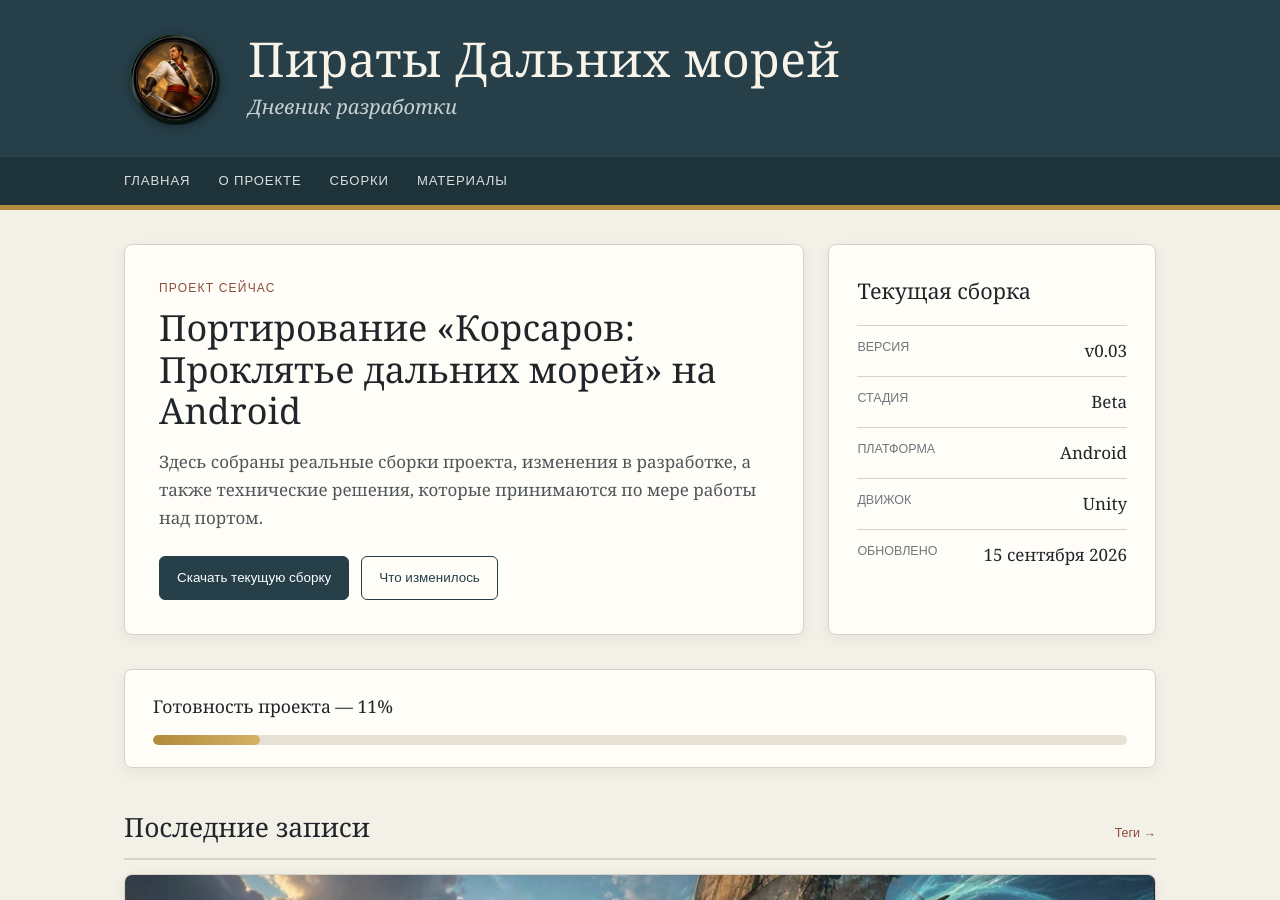
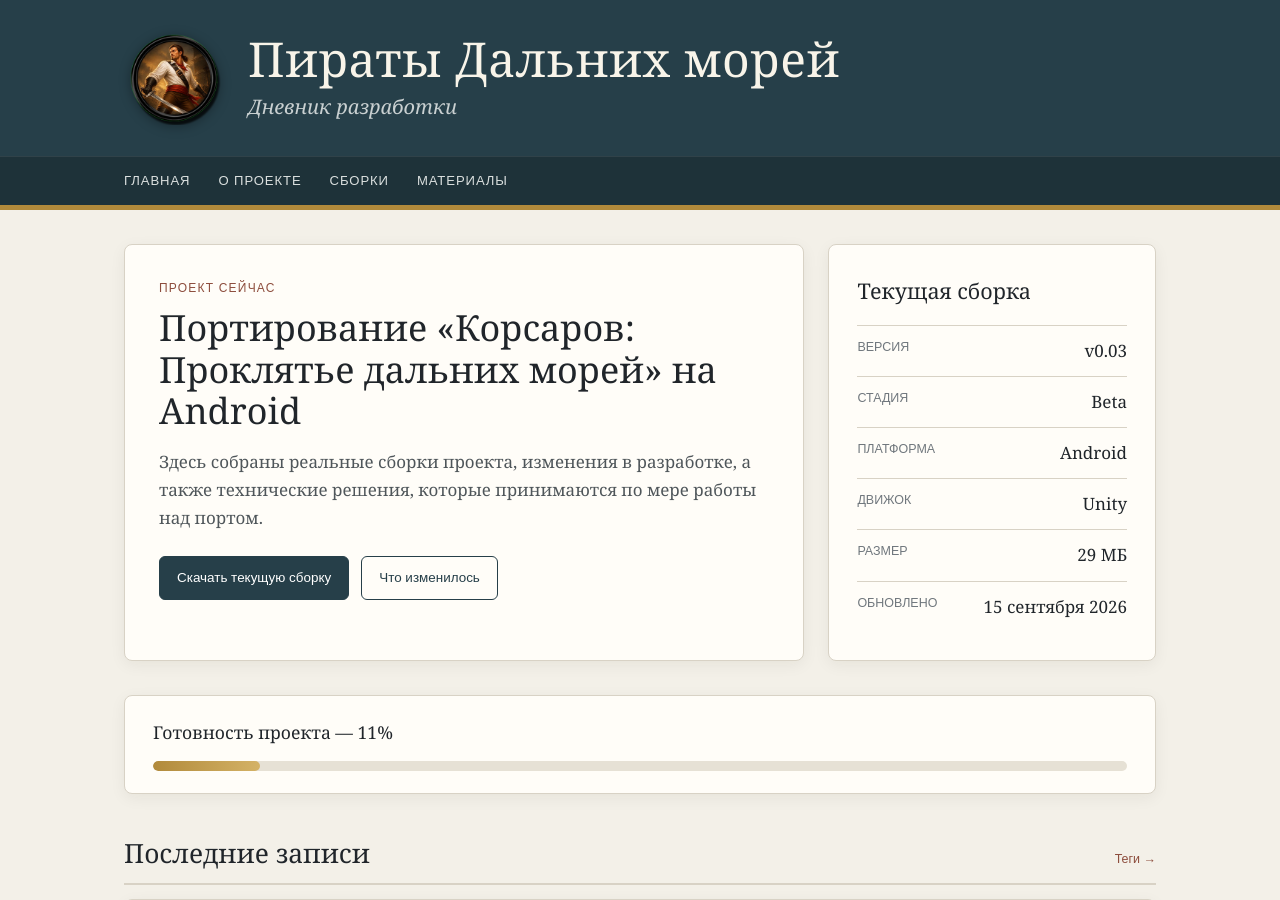
Before and after one commit to tislic/SeaDogsPort, a Jekyll site: the page built from index.html, in a window 1280 px wide and 900 px high. Built offline with Jekyll 4.4.1, drawn with Linux system fonts in a browser that asks for light colours; the list of posts is cut into pages by our own code.

Commit message:
Показать размер текущей сборки на главной

```diff
--- a/index.html
+++ b/index.html
@@ -31,6 +31,7 @@
     <div class="status-row"><span>Стадия</span><span>{{ site.status.stage }}</span></div>
     <div class="status-row"><span>Платформа</span><span>{{ site.status.platform }}</span></div>
     <div class="status-row"><span>Движок</span><span>{{ site.status.engine }}</span></div>
+    <div class="status-row"><span>Размер</span><span>{{ site.status.size }}</span></div>
     <div class="status-row"><span>Обновлено</span><span>{{ site.status.updated }}</span></div>
   </aside>
 </section>
```
